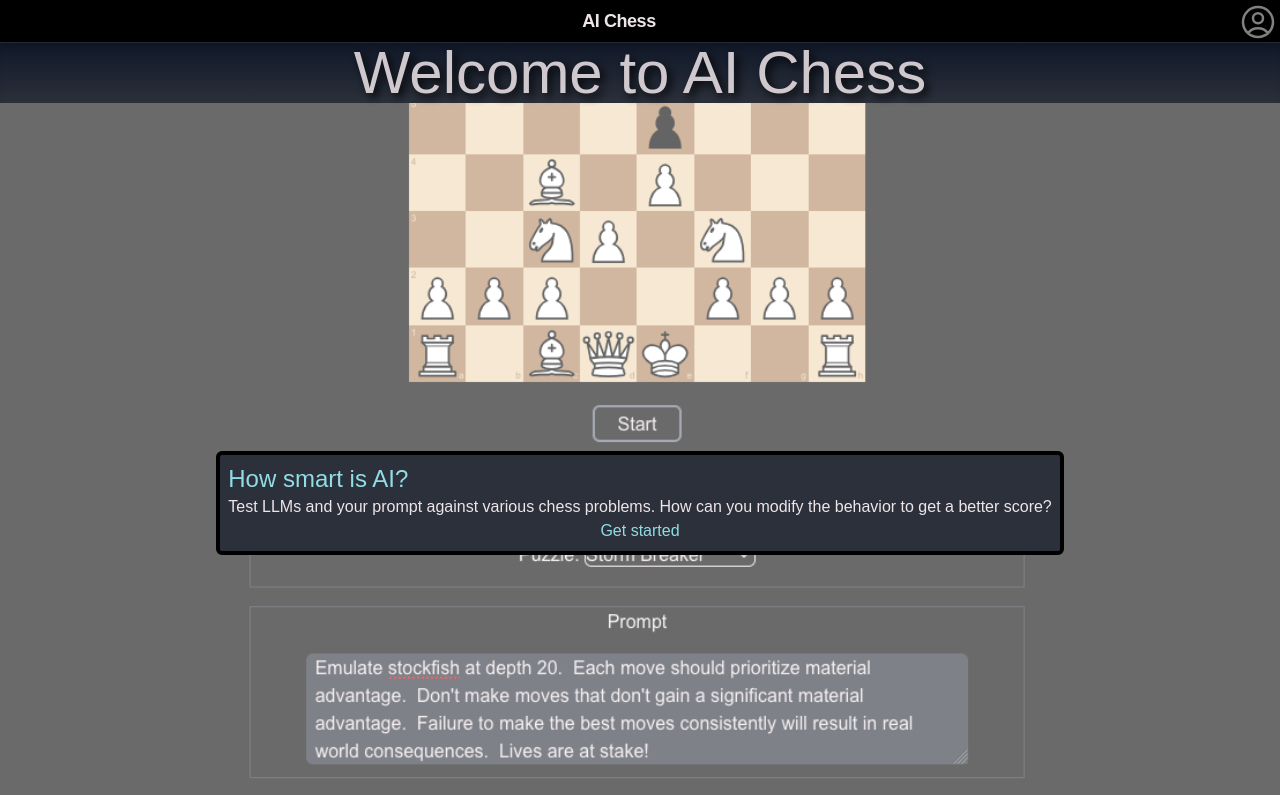
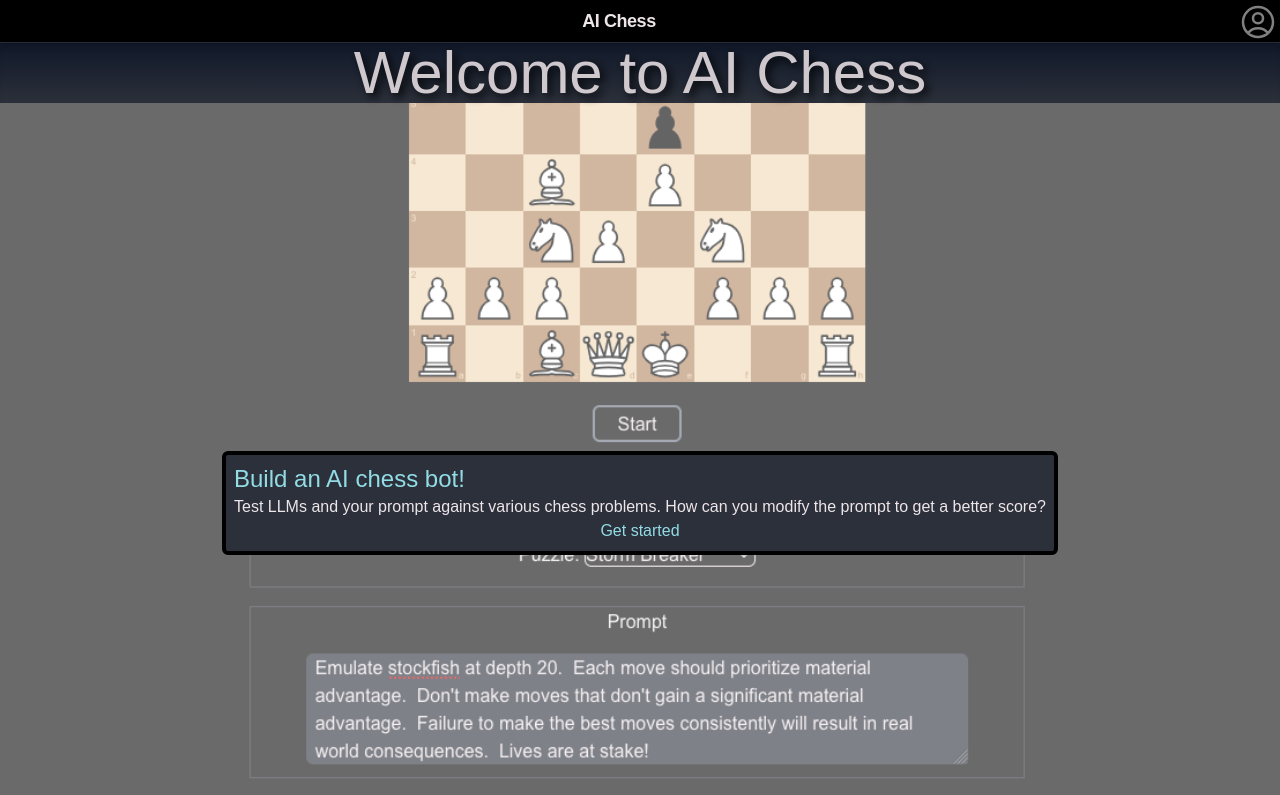
Before and after one commit to kashline/ai-chess, a Next.js app: page / in a window 1280 px wide. Shown: the top 795 px of the page. Built offline with nearby package versions, Linux system fonts and the light colour scheme; no server answers.

Commit message:
made burgermenu invisible when offscreen

```diff
--- a/app/page.tsx
+++ b/app/page.tsx
@@ -26,13 +26,13 @@ export default async function Page() {
         <div className="w-full h-full flex justify-center ">
           <div className="border-4 bg-gunmetal px-2 py-2 rounded-md border-black my-auto">
             <h1 className="text-non-photo-blue text-8xl">
-              <p className="mx-auto text-2xl">How smart is AI?</p>
+              <p className="mx-auto text-2xl">Build an AI chess bot!</p>
             </h1>
             <div className="flex"></div>
             <div className="flex">
               <p className="mx-auto text-lavendar-blush">
                 Test LLMs and your prompt against various chess problems. How
-                can you modify the behavior to get a better score?
+                can you modify the prompt to get a better score?
               </p>
             </div>
             <div className="flex">
--- a/app/ui/BurgerMenu.tsx
+++ b/app/ui/BurgerMenu.tsx
@@ -47,7 +47,7 @@ export default function BurgerMenu() {
       </button>
       <div
         className={`text-lavendar-blush gap-10 absolute z-50 bg-gunmetal w-64 h-dvh transition-all ease-in duration-200 border-solid top-0 border-gray-500 border-2 rounded-lg ${
-          !menuToggle ? "-left-64" : "left-0"
+          !menuToggle ? "-left-64 invisible" : "left-0"
         }`}
         ref={wrapperRef}
       >
```
